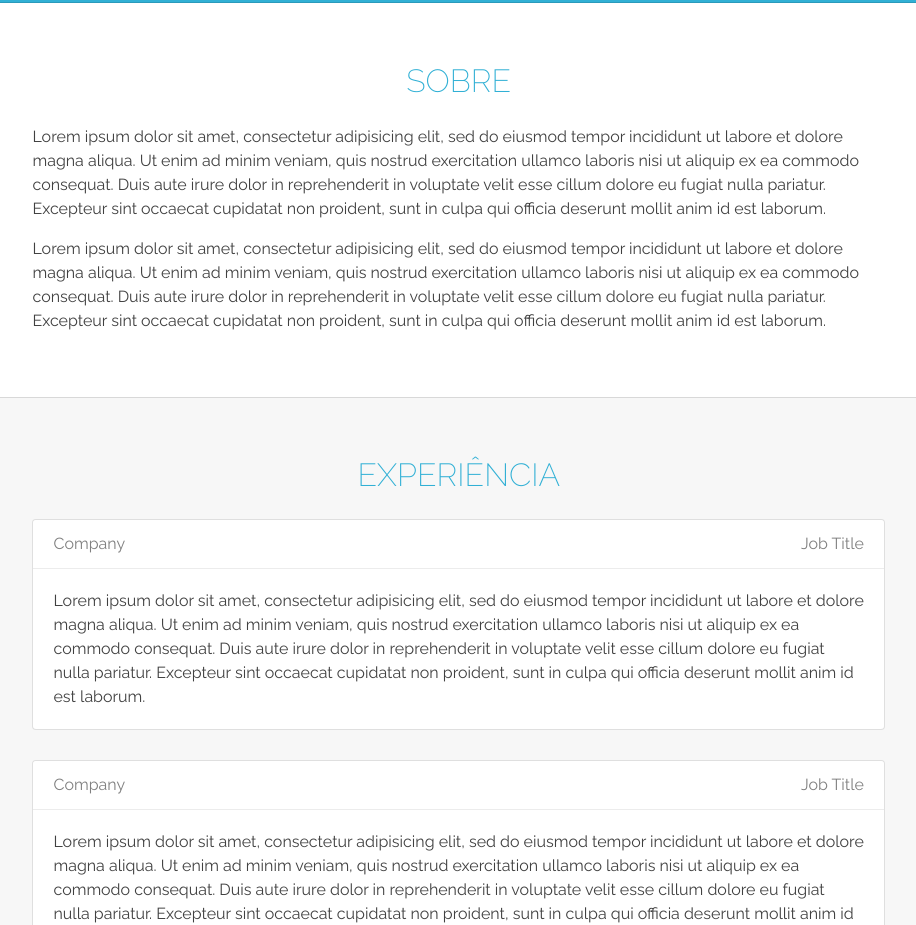
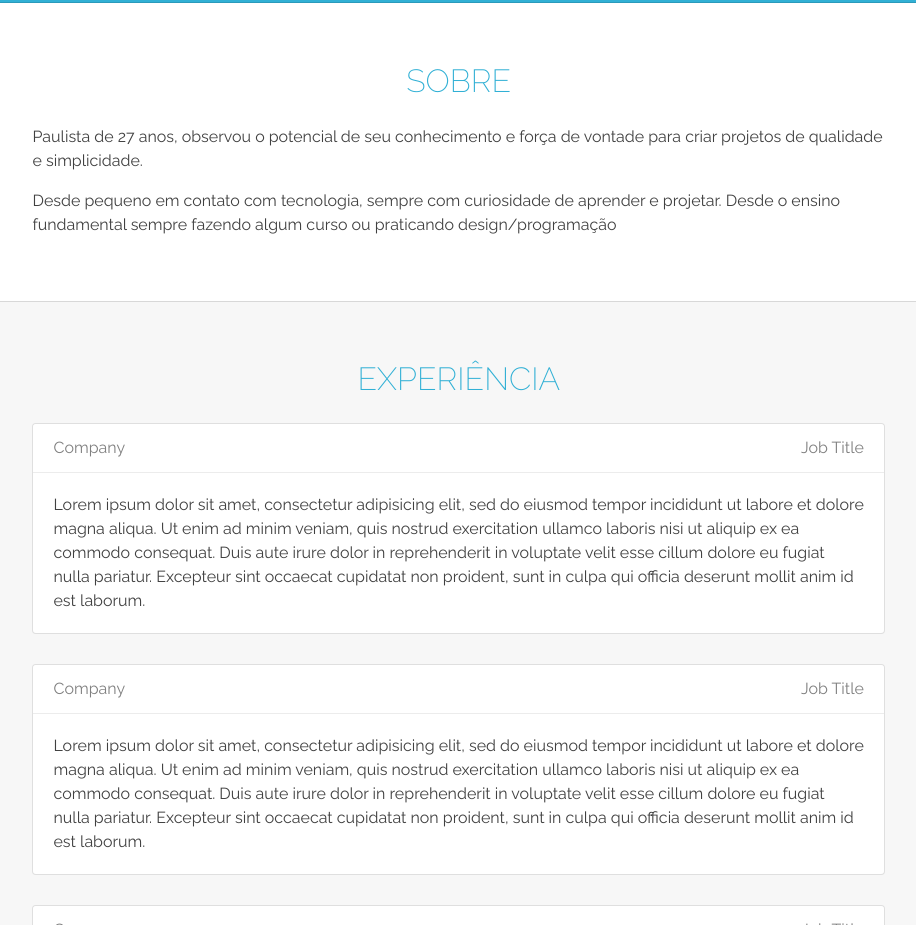
Before and after one commit to dmdrager/dmdrager, a plain HTML site: page public_html/index.html in a window 1280 px wide. Shown: the part 797-1722 px from the top of the page, without its empty margins (180-1096 px from the left). Drawn offline with Linux system fonts and the light colour scheme.

Commit message:
Descrição "Sobre"

```diff
--- a/public_html/index.html
+++ b/public_html/index.html
@@ -64,8 +64,8 @@
             <h2>Sobre</h2>
           </div>
           <div class="content-body">
-            <p>Lorem ipsum dolor sit amet, consectetur adipisicing elit, sed do eiusmod tempor incididunt ut labore et dolore magna aliqua. Ut enim ad minim veniam, quis nostrud exercitation ullamco laboris nisi ut aliquip ex ea commodo consequat. Duis aute irure dolor in reprehenderit in voluptate velit esse cillum dolore eu fugiat nulla pariatur. Excepteur sint occaecat cupidatat non proident, sunt in culpa qui officia deserunt mollit anim id est laborum.</p>
-            <p>Lorem ipsum dolor sit amet, consectetur adipisicing elit, sed do eiusmod tempor incididunt ut labore et dolore magna aliqua. Ut enim ad minim veniam, quis nostrud exercitation ullamco laboris nisi ut aliquip ex ea commodo consequat. Duis aute irure dolor in reprehenderit in voluptate velit esse cillum dolore eu fugiat nulla pariatur. Excepteur sint occaecat cupidatat non proident, sunt in culpa qui officia deserunt mollit anim id est laborum.</p>
+            <p>Paulista de 27 anos, observou o potencial de seu conhecimento e força de vontade para criar projetos de qualidade e simplicidade.</p>
+            <p>Desde pequeno em contato com tecnologia, sempre com curiosidade de aprender e projetar. Desde o ensino fundamental sempre fazendo algum curso ou praticando design/programação</p>
           </div>
         </div>
         <div class="side-content"></div>
```
